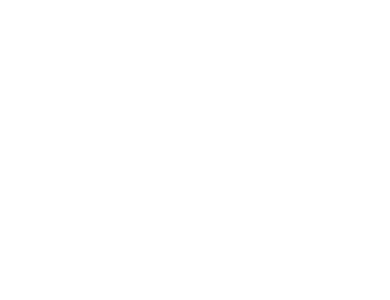
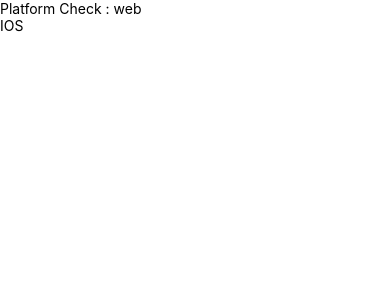
Before and after one commit to Hamxamsd/react-native-learning, a React Native app: screen / in a window 390 px wide. Shown: the top 300 px of the page. Built offline with nearby package versions, Linux system fonts and the light colour scheme.

Commit message:
Platform check

```diff
--- a/App.js
+++ b/App.js
@@ -1,18 +1,18 @@
-import { StatusBar } from "expo-status-bar";
-import React, { useState } from "react";
-import { Text, View, StyleSheet, Pressable } from "react-native";
+import React from "react";
+import { View, StyleSheet, Platform, Text } from "react-native";
 
 const App = () => {
-  const [showModal, setShowMoal] = useState(false);
-
   return (
     <>
       <View>
-        <StatusBar
-          backgroundColor="black"
-          barStyle="light-content"
-          hidden={false}
-        />
+        <Text>Platform Check : {Platform.OS}</Text>
+        {Platform.OS === "android" ? (
+          <Text style={styles.text}>
+            {JSON.stringify(Platform.constants.Brand)}
+          </Text>
+        ) : (
+          <Text>IOS</Text>
+        )}
       </View>
     </>
   );
@@ -24,4 +24,7 @@
   mainBox: {
     flex: 1,
   },
+  text: {
+    fontSize: 20,
+  },
 });
```
